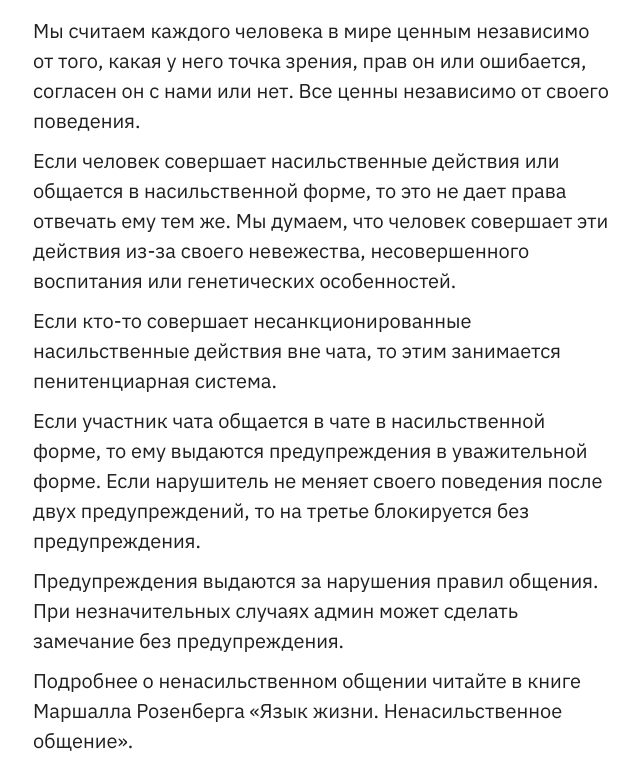
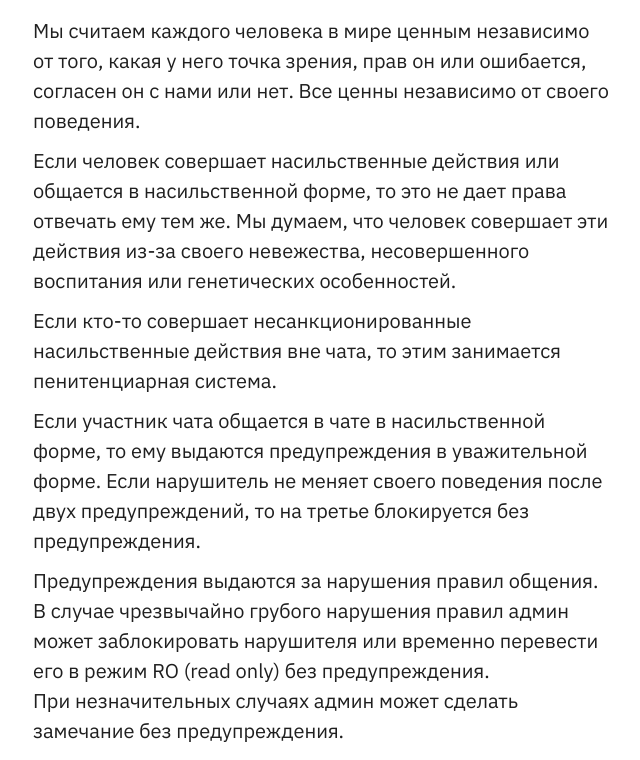
Before and after one commit to nnorules/nnorules.github.io, a plain HTML site: page index.html in a window 1280 px wide. Shown: the part 192-952 px from the top of the page, without its empty margins (39-679 px from the left). Drawn offline with Linux system fonts and the light colour scheme.

Commit message:
обновление правил

```diff
--- a/index.html
+++ b/index.html
@@ -20,7 +20,7 @@
 
     <p>Если участник чата общается в&nbsp;чате в&nbsp;насильственной форме, то&nbsp;ему выдаются предупреждения в&nbsp;уважительной форме. Если нарушитель не&nbsp;меняет своего поведения после двух предупреждений, то&nbsp;на&nbsp;третье блокируется без предупреждения.</p>
 
-    <p>Предупреждения выдаются за&nbsp;нарушения правил общения. При&nbsp;незначительных случаях админ может сделать замечание без&nbsp;предупреждения.</p>
+    <p>Предупреждения выдаются за&nbsp;нарушения правил общения. В случае чрезвычайно грубого нарушения правил админ может заблокировать нарушителя или временно перевести его в режим RO (read only) без предупреждения. При&nbsp;незначительных случаях админ может сделать замечание без&nbsp;предупреждения.</p>
 
     <p>Подробнее о&nbsp;ненасильственном общении читайте в&nbsp;книге Маршалла Розенберга &laquo;Язык жизни. Ненасильственное общение&raquo;.</p>
 
```
